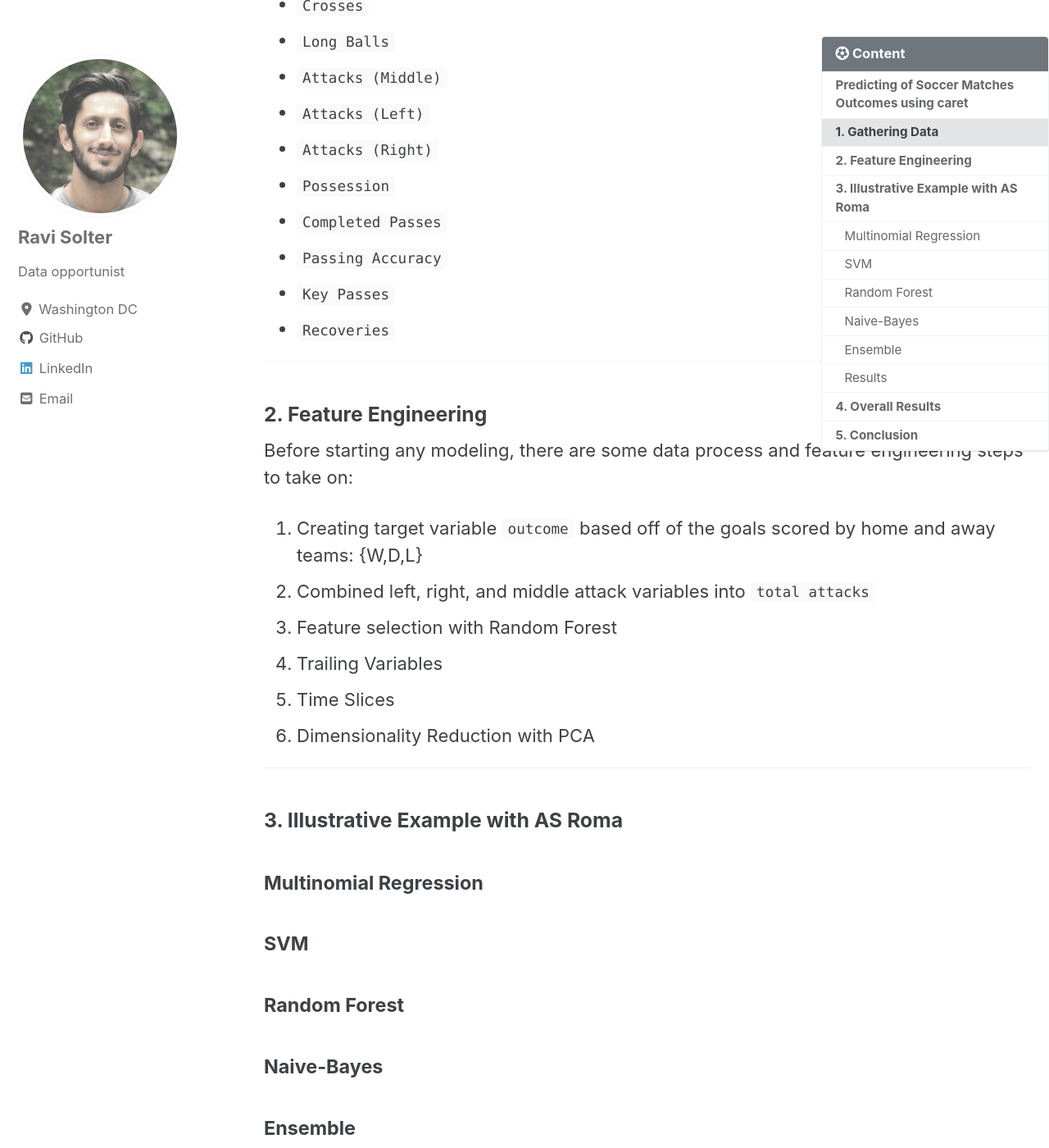
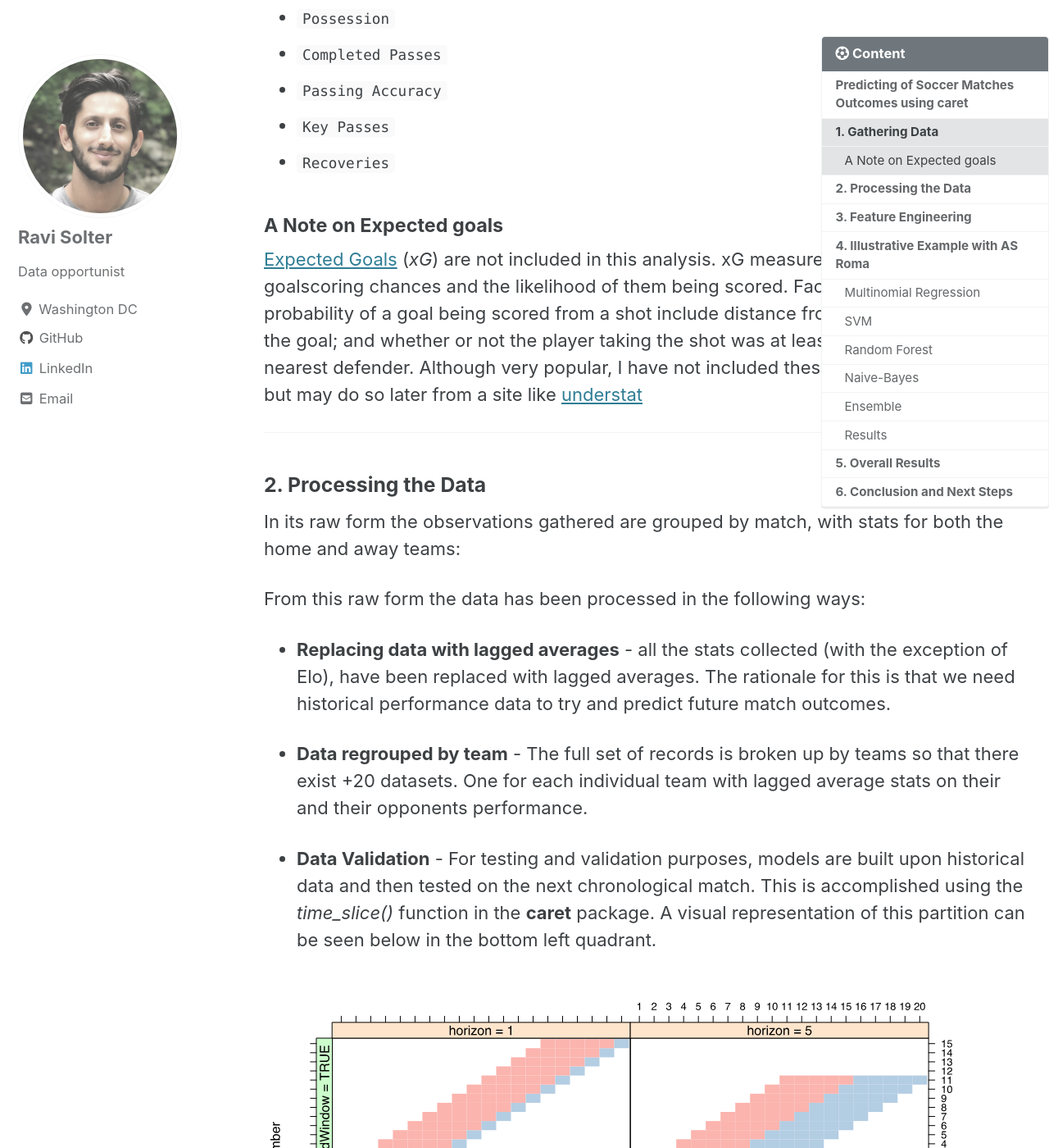
Before and after one commit to rsolter/rsolter.github.io, a Jekyll site: the page built from _posts/2020-05-05-SerieA_Classification.md, in a window 1280 px wide and 1400 px high, scrolled down 2541 px. Shown: the whole window at 82% size. Built offline with Jekyll 4.4.1, drawn with Linux system fonts in a browser that asks for light colours; cached includes are drawn as plain includes; nearby versions of some CDN libraries; some of the changed text lies outside the part shown.

Commit message:
added text to serie a md

```diff
--- a/_posts/2020-05-05-SerieA_Classification.md
+++ b/_posts/2020-05-05-SerieA_Classification.md
@@ -58,22 +52,47 @@ Weekly elo scores for each team were also downloaded from the website Clubelo.co
   - `Key Passes`
   - `Recoveries`
 
+
+#### A Note on Expected goals
+
+[Expected Goals](https://wikieducator.org/Sport_Informatics_and_Analytics/Performance_Monitoring/Expected_Goals) (_xG_) are not included in this analysis. xG measures the quality of goalscoring chances and the likelihood of them being scored. Factors influencing the probability of a goal being scored from a shot include distance from the goal; angle from the goal; and whether or not the player taking the shot was at least 1 m away from the nearest defender. Although very popular, I have not included these stats in the analysis but may do so later from a site like [understat](https://understat.com/)
+
 ****
 
-### 2. Feature Engineering
+### 2. Processing the Data
+
+In its raw form the observations gathered are grouped by match, with stats for both the home and away teams:
+
+From this raw form the data has been processed in the following ways:
+
+
+- **Replacing data with lagged averages** - all the stats collected (with the exception of Elo), have been replaced with lagged averages. The rationale for this is that we need historical performance data to try and predict future match outcomes.
+
+- **Data regrouped by team** - The full set of records is broken up by teams so that there exist +20 datasets. One for each individual team with lagged average stats on their and their opponents performance.
+
+- **Data Validation** - For testing and validation purposes, models are built upon historical data and then tested on the next chronological match. This is accomplished using the _time_slice()_ function in the **caret** package. A visual representation of this partition can be seen below in the bottom left quadrant.
+
+![](/assets/images/Split_time-1.svg)
+
+
+
+
+
+
+****
+
+### 3. Feature Engineering
 
 Before starting any modeling, there are some data process and feature engineering steps to take on:
 
 1. Creating target variable `outcome` based off of the goals scored by home and away teams: {W,D,L}
 2. Combined left, right, and middle attack variables into `total attacks`
 3. Feature selection with Random Forest
-4. Trailing Variables
-5. Time Slices
-5. Dimensionality Reduction with PCA
+4. Dimensionality Reduction with PCA
 
 ****
 
-### 3. Illustrative Example with AS Roma
+### 4. Illustrative Example with AS Roma
 
 #### Multinomial Regression
 
@@ -88,7 +107,7 @@ Before starting any modeling, there are some data process and feature engineerin
 #### Results
 ****
 
-### 4. Overall Results
+### 5. Overall Results
 
 
-### 5. Conclusion
+### 6. Conclusion and Next Steps
```
Also changed, not shown: other parts of _posts/2020-05-05-SerieA_Classification.md (+2 -8 lines), assets/images/Split_time-1.svg (added).
